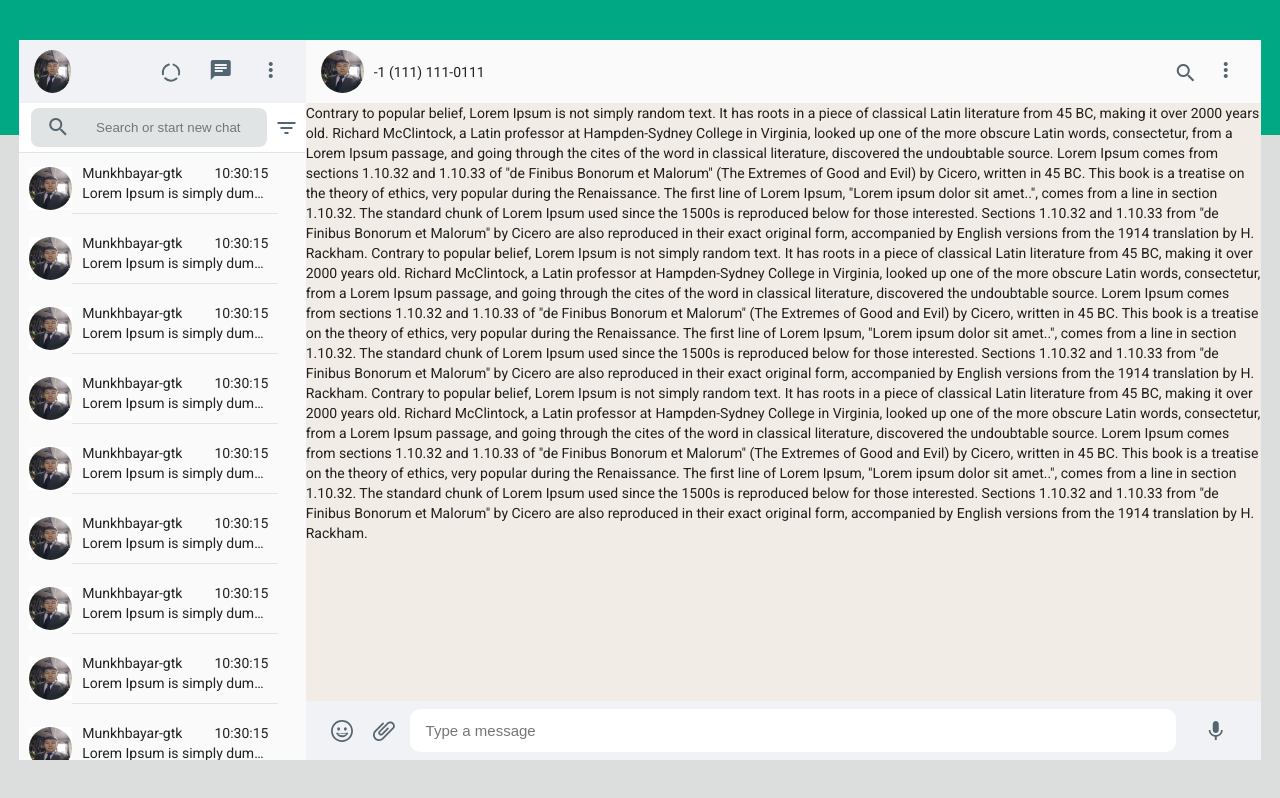
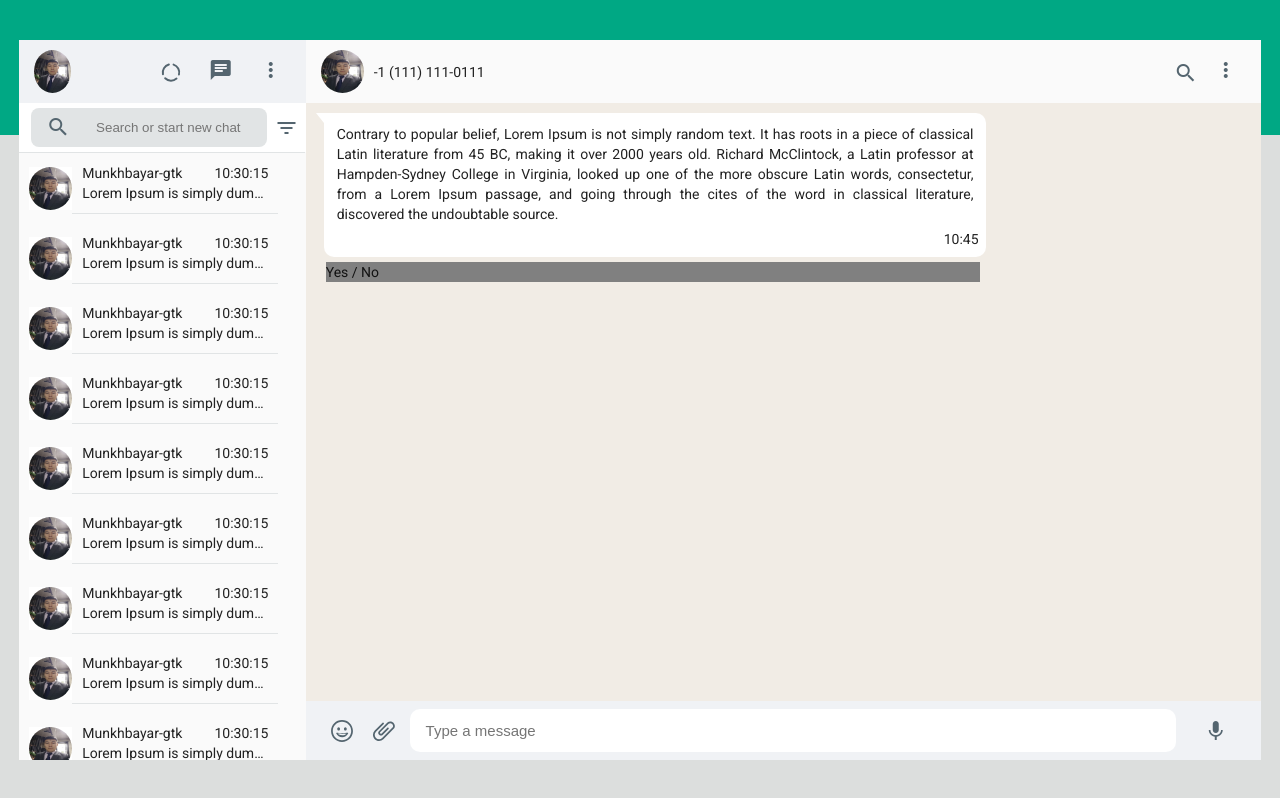
Before and after one commit to munkhbayar-gtk/ng-whatsapp-clone, an Angular app: page / in a window 1280 px wide. Shown: the top 798 px of the page. Built offline with nearby package versions, Linux system fonts and the light colour scheme.

Commit message:
recv message panel implemented

```diff
--- a/src/app/app.module.ts
+++ b/src/app/app.module.ts
@@ -16,8 +16,9 @@ import { AppComponent } from './app.component';
 import {SearchBoxComponent} from './components/search-box/search-box.component';
 import { ProfileBoxComponent } from './components/profile-box/profile-box.component';
 import { CreateChatPanelComponent } from './components/create-chat-panel/create-chat-panel.component';
+import { ChatMessageComponent } from './components/chat/chat-message/chat-message.component';
 import { NgInitDirective } from './directives/NgInit.directive';
-import { ChatPanelComponent } from './components/chat-panel/chat-panel.component';
+import { ChatPanelComponent } from './components/chat/chat-panel/chat-panel.component';
 import { HttpClientModule } from '@angular/common/http';
 import { MediaPanelComponent } from './components/emoji/media-panel/media-panel.component';
 
@@ -29,6 +30,8 @@ import { MediaPanelComponent } from './components/emoji/media-panel/media-panel.
     CreateChatPanelComponent,
     BuddyBoxComponent,
     ChatPanelComponent,
+    ChatMessageComponent,
+
     MatIconCircleButtonComponent,
 
     MediaPanelComponent,
--- a/src/app/components/buddy-box/buddy-box.component.scss
+++ b/src/app/components/buddy-box/buddy-box.component.scss
@@ -3,7 +3,7 @@
   #chat-mnu-achor {
     color: #667781;
     font-size: 30px;
-    opacity: 1;
+    opacity: 0.8;
     transform: translateX(0%);
     transition: 0.15s ease-in-out;
   }
--- /dev/null
+++ b/src/app/components/chat/chat-message/chat-message.component.html
@@ -0,0 +1,53 @@
+<div id="recv-chat-message-container">
+  <div id="chat-box-container">
+    <div id="chat-message-container" >
+      <span id="top-left-tri"></span>
+      <div id="chat-message-area" >
+        <div id="message-area">
+          <p id="chat-message">
+            {{data.text}}
+          </p>
+          <span id="chat-time">{{data.date | date: 'hh:mm'}}</span>
+        </div>
+      </div>
+      <span id="chat-menu-anchor"
+        #chatMenuTriggerElement
+        [ngClass]="{'active' : chatMenuState}"
+        (menuClosed)="chatMenuState = false"
+        (menuOpened)="chatMenuState = true"
+        [matMenuTriggerFor]="chatMenu">
+        <mat-icon >keyboard_arrow_down</mat-icon>
+      </span>
+      <mat-menu class="mat-menu-custom"  panelClass="mat-menu-custom" #chatMenu="matMenu" xPosition="after">
+        <button mat-menu-item>
+          <span>Reply</span>
+        </button>
+        <button mat-menu-item>
+          <span>React to message</span>
+        </button>
+        <button mat-menu-item>
+          <span>Forward message</span>
+        </button>
+        <button mat-menu-item>
+          <span>Report</span>
+        </button>
+        <button mat-menu-item>
+          <span>Delete message</span>
+        </button>
+      </mat-menu>
+    </div>
+
+    <div *ngIf="data.isYesNo" id="chat-message-action-container">
+      Yes / No
+    </div>
+  </div>
+
+</div>
+
+<!--
+<div id="send-chat-message-container">
+
+  <div id="chat-message" style="border-radius: 15px"></div>
+
+</div>
+-->
--- /dev/null
+++ b/src/app/components/chat/chat-message/chat-message.component.scss
@@ -0,0 +1,87 @@
+#recv-chat-message-container {
+  padding: 5px 5px 5px 5px;
+  display: flex;
+  flex-direction: row;
+  justify-content: flex-start;
+
+  #chat-box-container{
+    flex: 1;
+    max-width: 75%;
+  }
+  #top-left-tri {
+    border-top: 10px solid white;
+    border-left: 8px solid transparent;
+    background-color: transparent;
+  }
+  #chat-message-action-container{
+    margin-left: 15px;
+    margin-right: 40px;
+    background-color: gray;
+  }
+  #chat-message-container{
+    padding: 5px 5px 5px 5px;
+    display: flex;
+    flex-direction: row;
+    #chat-menu-anchor.active {
+      transform: translateX(-120%);
+      opacity: 1;
+    }
+    #chat-menu-anchor{
+      transform: translateX(-50%);
+      opacity: 0;
+      height: 30px;
+      width: 80px;
+      margin-top: 5px;
+      margin-right: 5px;
+      border-radius: 10px;
+      cursor: pointer;
+      z-index: 800;
+      display: flex;
+      justify-content: flex-end;
+      background: radial-gradient(
+        at top right,
+          rgba(rgb(255, 255, 255),1) 60%,
+          rgba(rgb(119, 66, 66),0) 80%);
+      mat-icon {
+        opacity: 0.8;
+      }
+    }
+  }
+  #chat-message-container:hover {
+    #chat-menu-anchor {
+      color: #667781;
+      font-size: 30px;
+      opacity: 1;
+      transform: translateX(-120%);
+      transition: 0.15s ease-in-out;
+    }
+  }
+  #chat-message-area {
+    border-top-right-radius: 10px;
+    border-bottom-right-radius: 10px;
+    border-bottom-left-radius: 10px;
+    border-top-left-radius: 0px;
+    background-color: white;
+
+    display: flex;
+    flex-direction: row;
+    justify-content: flex-start;
+
+    #message-area{
+      display: flex;
+      flex-direction: column;
+      justify-items: flex-end;
+      padding: 6px 7px 8px 8px;
+      #chat-message {
+        text-align: justify;
+        margin: 0 0 0 0 ;
+        padding: 5px 5px 5px 5px;
+      }
+      #chat-time {
+        width: auto;
+        text-align: right;
+        display: inline-block;
+      }
+    }
+  }
+}
--- /dev/null
+++ b/src/app/components/chat/chat-message/chat-message.component.ts
@@ -0,0 +1,37 @@
+import { ChatMessage } from './../../../data/ChatMessage';
+import { Component, Input, OnInit, ViewChild } from '@angular/core';
+import { MatMenu, MatMenuTrigger } from '@angular/material/menu';
+
+@Component({
+  selector: 'app-chat-message',
+  templateUrl: './chat-message.component.html',
+  styleUrls: ['./chat-message.component.scss']
+})
+export class ChatMessageComponent implements OnInit {
+
+
+  chatMenuState : boolean | null;
+
+  @Input("data")
+  data : ChatMessage
+
+  constructor() { }
+
+  ngOnInit() {
+
+    if(!this.data){
+      this.data = {
+          id: 1,
+          text: 'Contrary to popular belief, Lorem Ipsum is not simply random text. It has roots in a piece of classical Latin literature from 45 BC, making it over 2000 years old. Richard McClintock, a Latin professor at Hampden-Sydney College in Virginia, looked up one of the more obscure Latin words, consectetur, from a Lorem Ipsum passage, and going through the cites of the word in classical literature, discovered the undoubtable source.',
+          isYesNo: true,
+          answered: false,
+          date: new Date(),
+          dir: 'r'
+      };
+    }
+  }
+
+  ngAfterViewInit(){
+
+  }
+}
--- a/src/app/components/chat-panel/chat-panel.component.html
+++ b/src/app/components/chat/chat-panel/chat-panel.component.html
@@ -55,15 +55,7 @@
 
       </div>
       <div id="chat-messages-container" class="v-scrollbar">
-        Contrary to popular belief, Lorem Ipsum is not simply random text. It has roots in a piece of classical Latin literature from 45 BC, making it over 2000 years old. Richard McClintock, a Latin professor at Hampden-Sydney College in Virginia, looked up one of the more obscure Latin words, consectetur, from a Lorem Ipsum passage, and going through the cites of the word in classical literature, discovered the undoubtable source. Lorem Ipsum comes from sections 1.10.32 and 1.10.33 of "de Finibus Bonorum et Malorum" (The Extremes of Good and Evil) by Cicero, written in 45 BC. This book is a treatise on the theory of ethics, very popular during the Renaissance. The first line of Lorem Ipsum, "Lorem ipsum dolor sit amet..", comes from a line in section 1.10.32.
-
-The standard chunk of Lorem Ipsum used since the 1500s is reproduced below for those interested. Sections 1.10.32 and 1.10.33 from "de Finibus Bonorum et Malorum" by Cicero are also reproduced in their exact original form, accompanied by English versions from the 1914 translation by H. Rackham.
-Contrary to popular belief, Lorem Ipsum is not simply random text. It has roots in a piece of classical Latin literature from 45 BC, making it over 2000 years old. Richard McClintock, a Latin professor at Hampden-Sydney College in Virginia, looked up one of the more obscure Latin words, consectetur, from a Lorem Ipsum passage, and going through the cites of the word in classical literature, discovered the undoubtable source. Lorem Ipsum comes from sections 1.10.32 and 1.10.33 of "de Finibus Bonorum et Malorum" (The Extremes of Good and Evil) by Cicero, written in 45 BC. This book is a treatise on the theory of ethics, very popular during the Renaissance. The first line of Lorem Ipsum, "Lorem ipsum dolor sit amet..", comes from a line in section 1.10.32.
-
-The standard chunk of Lorem Ipsum used since the 1500s is reproduced below for those interested. Sections 1.10.32 and 1.10.33 from "de Finibus Bonorum et Malorum" by Cicero are also reproduced in their exact original form, accompanied by English versions from the 1914 translation by H. Rackham.
-Contrary to popular belief, Lorem Ipsum is not simply random text. It has roots in a piece of classical Latin literature from 45 BC, making it over 2000 years old. Richard McClintock, a Latin professor at Hampden-Sydney College in Virginia, looked up one of the more obscure Latin words, consectetur, from a Lorem Ipsum passage, and going through the cites of the word in classical literature, discovered the undoubtable source. Lorem Ipsum comes from sections 1.10.32 and 1.10.33 of "de Finibus Bonorum et Malorum" (The Extremes of Good and Evil) by Cicero, written in 45 BC. This book is a treatise on the theory of ethics, very popular during the Renaissance. The first line of Lorem Ipsum, "Lorem ipsum dolor sit amet..", comes from a line in section 1.10.32.
-
-The standard chunk of Lorem Ipsum used since the 1500s is reproduced below for those interested. Sections 1.10.32 and 1.10.33 from "de Finibus Bonorum et Malorum" by Cicero are also reproduced in their exact original form, accompanied by English versions from the 1914 translation by H. Rackham.
+        <app-chat-message></app-chat-message>
       </div>
       <!-- -->
       <div id="emoji-area"
--- a/src/app/components/chat-panel/chat-panel.component.scss
+++ b/src/app/components/chat/chat-panel/chat-panel.component.scss
@@ -48,8 +48,6 @@
     background-color: #f1ece5;
     overflow-y: auto;
     overflow-x: hidden;
-
-
   }
   #message-typing-container{
     display: flex;
--- /dev/null
+++ b/src/app/data/ChatMessage.ts
@@ -0,0 +1,8 @@
+export interface ChatMessage {
+  id: number,
+  text: string,
+  dir: string,
+  date: Date,
+  isYesNo : boolean,
+  answered: boolean
+}
--- a/src/styles.scss
+++ b/src/styles.scss
@@ -1,3 +1,4 @@
+
 /* You can add global styles to this file, and also import other style files */
 html {
   overflow: hidden;
@@ -5,6 +6,9 @@ html {
 body {
   padding: 0 0 0 0;
   margin: 0 0 0 0;
+
+  font-size: 14.2px;
+  //font-family: '"Segoe UI", Tahoma, Geneva, Verdana, sans-serif;'
 }
 .mat-menu-custom{
   width: 200px;
@@ -44,4 +48,3 @@ mat-icon {
   font-size: 29px;
 }
 html, body { height: 100%; }
-body { margin: 0; font-family: Roboto, "Helvetica Neue", sans-serif; }
```
Also changed, not shown: src/app/components/chat/chat-panel/chat-panel.component.ts (renamed from src/app/components/chat-panel/chat-panel.component.ts), 2 other files (tests, documents, lock files or other folders).
